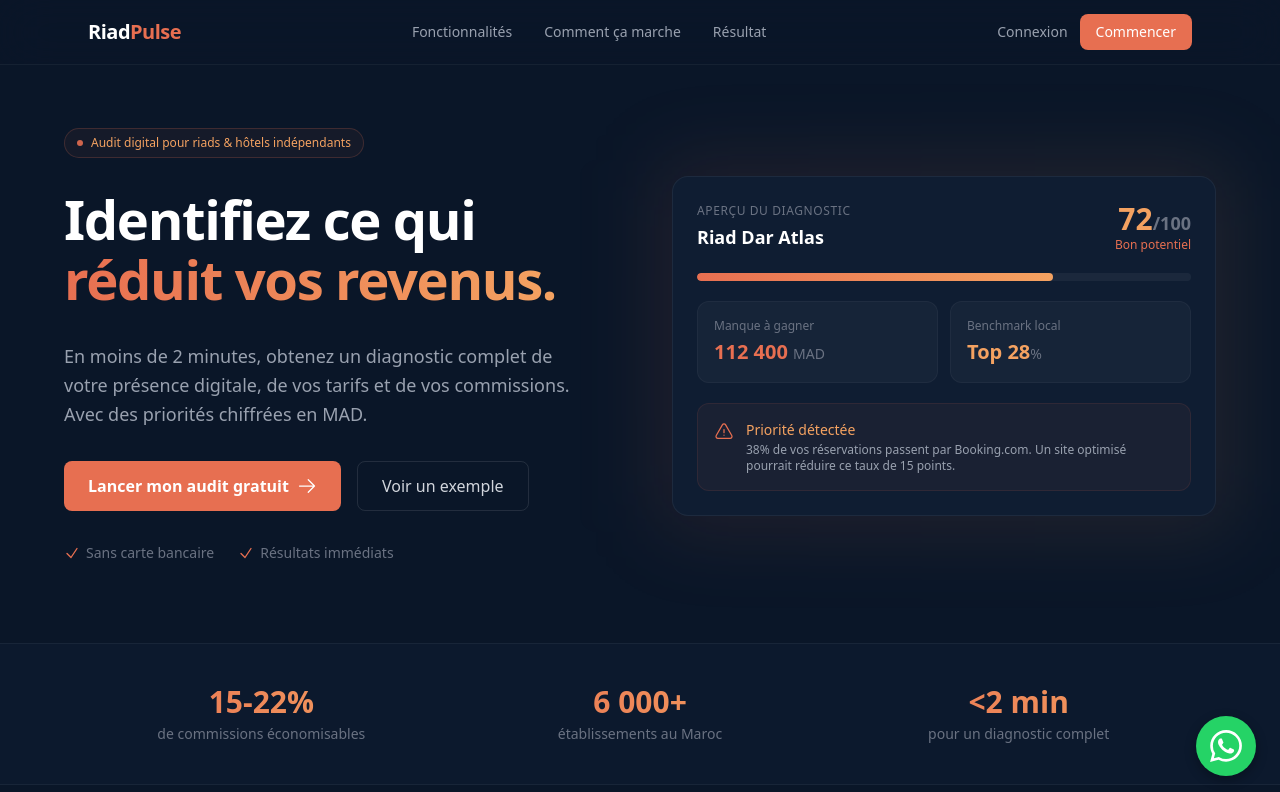
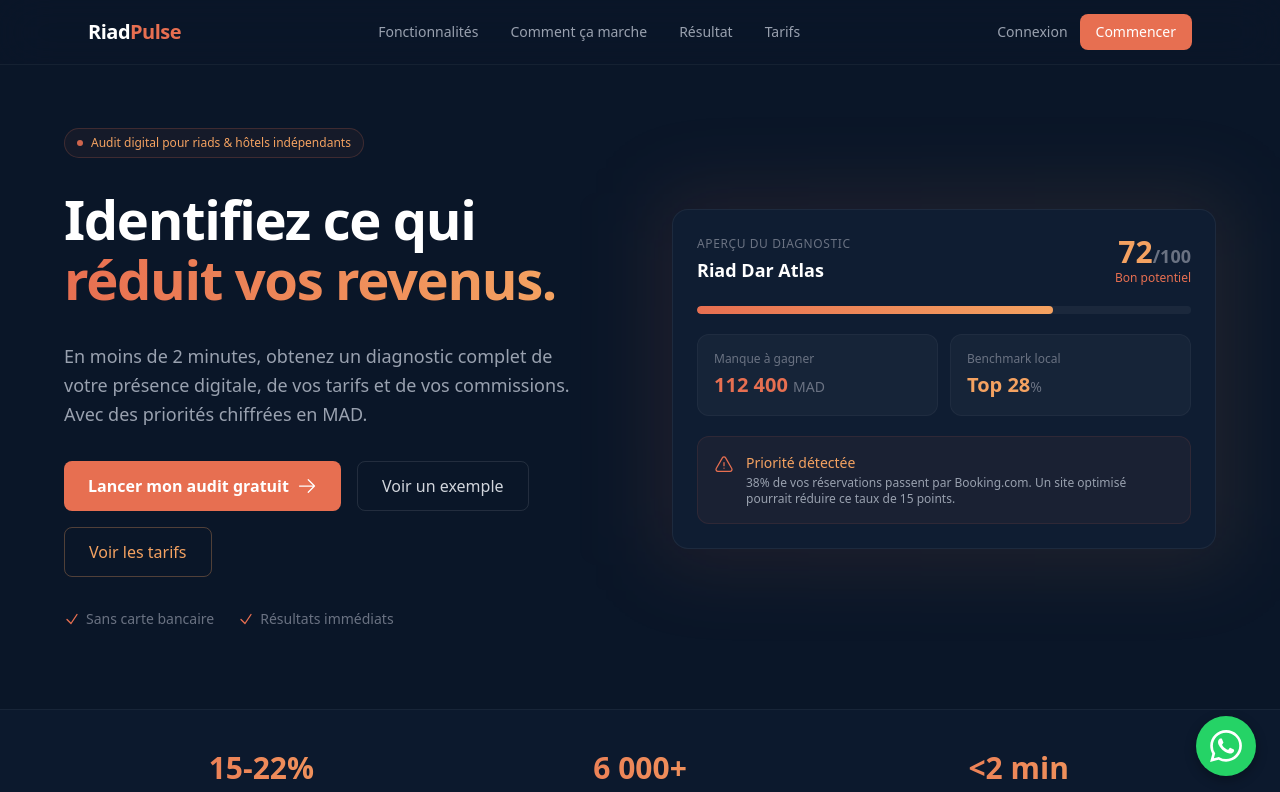
Before and after one commit to marcolucci2023/riadpulse, a Next.js app in the folder frontend/: page / in a window 1280 px wide. Shown: the top 792 px of the page. Built offline with nearby package versions, Linux system fonts and the light colour scheme.

Commit message:
feat: lien tarifs dans navbar + hero

```diff
--- a/frontend/src/app/page.tsx
+++ b/frontend/src/app/page.tsx
@@ -163,6 +163,7 @@ export default function Home() {
             <a href="#features" className="hover:text-white transition-colors">Fonctionnalités</a>
             <a href="#process" className="hover:text-white transition-colors">Comment ça marche</a>
             <a href="#result" className="hover:text-white transition-colors">Résultat</a>
+            <Link href="/tarifs" className="hover:text-white transition-colors">Tarifs</Link>
           </div>
           <div className="flex items-center gap-3">
             <Link href="/login" className="text-sm text-gray-400 hover:text-white transition-colors">
@@ -214,6 +215,12 @@ export default function Home() {
                 className="inline-flex items-center gap-2 px-6 py-3 rounded-lg border border-white/10 hover:border-white/20 text-gray-300 hover:text-white font-medium transition-all"
               >
                 Voir un exemple
+              </Link>
+              <Link
+                href="/tarifs"
+                className="inline-flex items-center gap-2 px-6 py-3 rounded-lg border border-[#f4a261]/30 hover:border-[#f4a261]/60 text-[#f4a261] hover:text-white font-medium transition-all"
+              >
+                Voir les tarifs
               </Link>
             </div>
 
```
